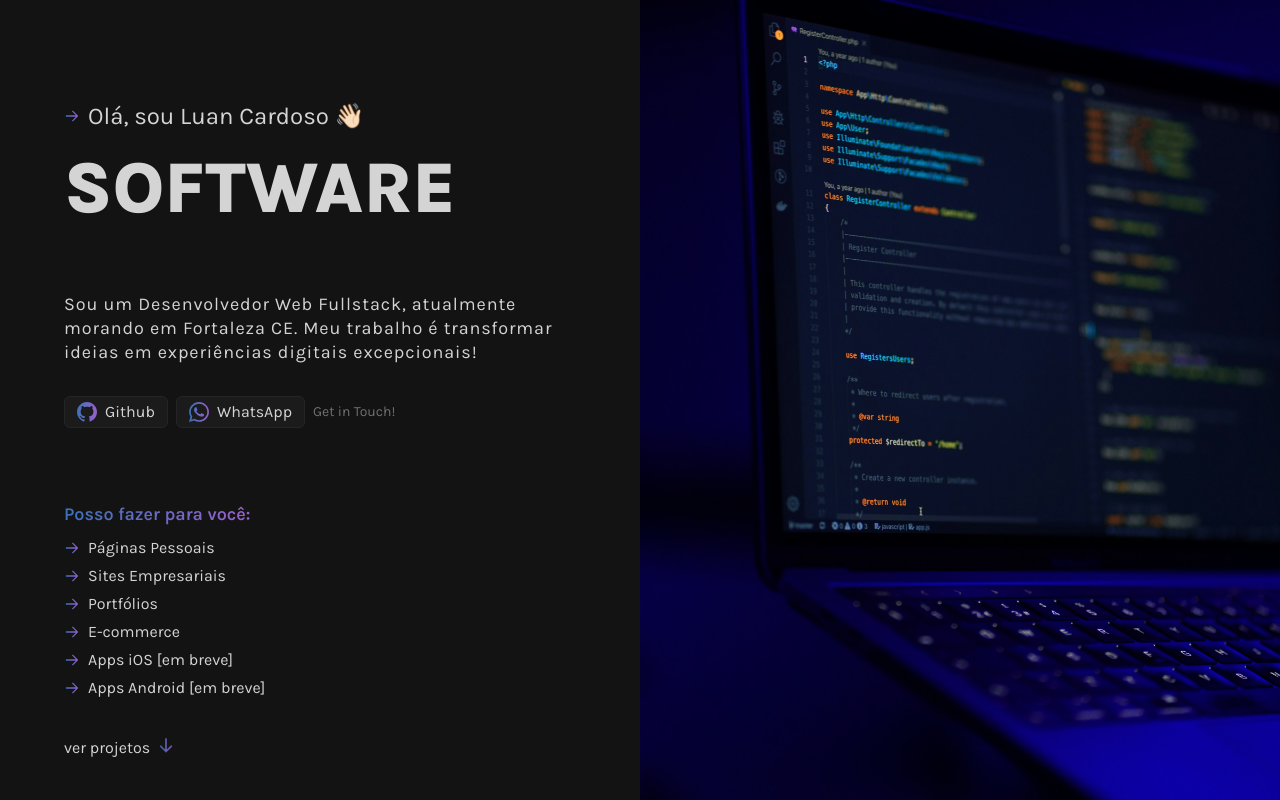
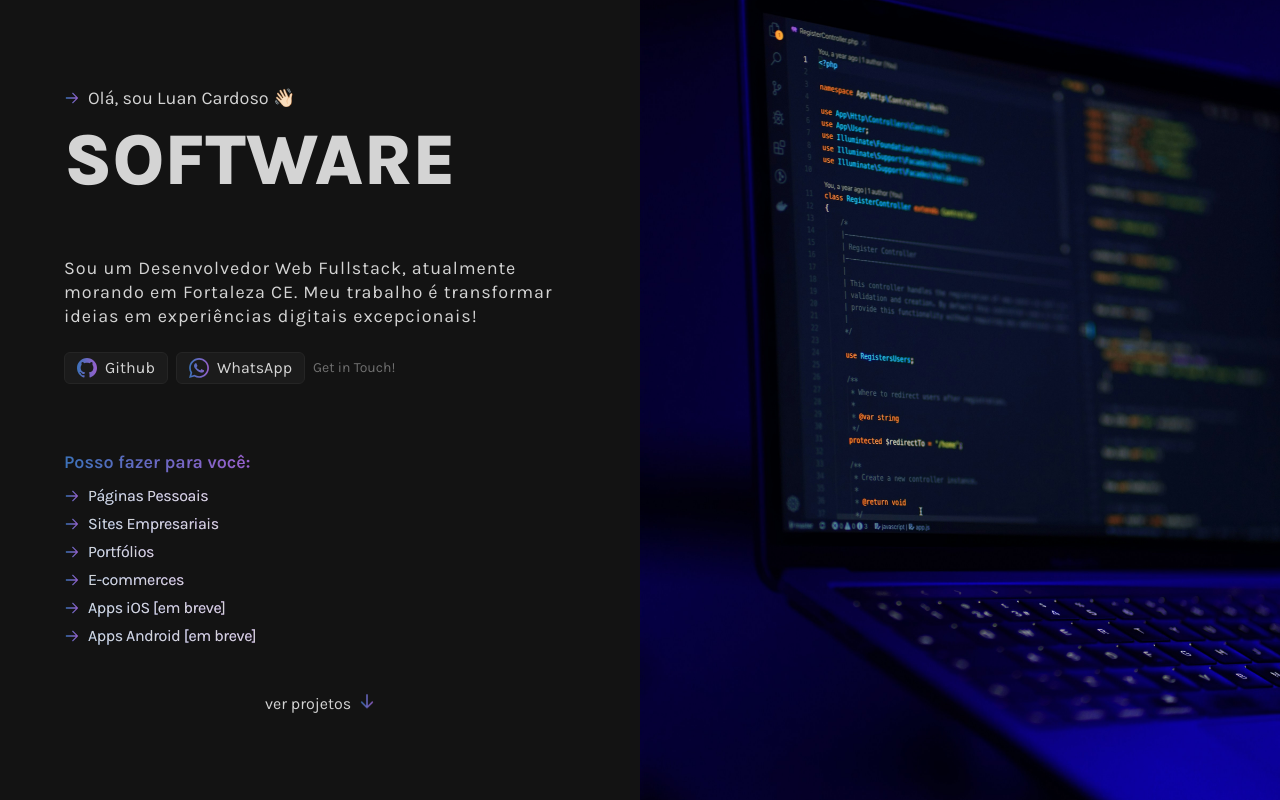
Before and after one commit to luan-cardoso/portfolio-nextjs, a Next.js app: page / in a window 1280 px wide. Built offline with nearby package versions, Linux system fonts and the light colour scheme; no server answers; the database is empty.

Commit message:
proteção de rota admin

```diff
--- a/src/app/actions.js
+++ b/src/app/actions.js
@@ -3,7 +3,21 @@
 import clientPromise from "../../lib/mongodb";
 import { redirect } from "next/navigation";
 
-export async function addProject(formData) {
+export async function addProject(prevState, formData) {
+  // login logic
+  const submittedUser = formData.get("admin_user");
+  const submittedPass = formData.get("admin_pass");
+
+  // compare
+  if (
+    submittedUser !== process.env.ADMIN_USER ||
+    submittedPass !== process.env.ADMIN_PASS
+  ) {
+    return {
+      message: "🚨 Falha na autenticação: Usuário ou senha incorretos.",
+    };
+  }
+
   try {
     const client = await clientPromise;
     const db = client.db("projetos_db"); // name of database
--- a/src/app/page.jsx
+++ b/src/app/page.jsx
@@ -9,29 +9,30 @@ import About from "../components/About";
 import SplitText from "../components/SplitText";
 import "animate.css";
 import Arrow from "../components/icons/Arrow";
+import TextType from "../components/TextType";
 
 export default function HomePage() {
   return (
     <div className="scroll-container ">
-      <section className="scroll-section section-1 grid grid-cols-2 grid-rows-1 relative">
-        <div className="p-16 flex flex-col justify-center">
-          <div className="flex flex-col justify-center gap-8">
-            <div className="flex text-2xl items-center gap-2">
+      <section className="scroll-section section-1 grid grid-cols-2 grid-rows-1 max-sm:grid-cols-1 max-lg:grid-cols-1">
+        <div className="p-16 flex flex-col justify-center max-sm:py-10 max-sm:px-8">
+          <div className="flex flex-col justify-center gap-6 max-sm:gap-4">
+            <div className="flex text-lg items-center gap-2">
               <Arrow />
               <h1>Olá, sou Luan Cardoso &#x1F44B;&#x1F3FB;</h1>
             </div>
-            <h1 className="text-7xl font-extrabold leading-12">
+            <h1 className="text-7xl font-extrabold leading-12 max-sm:text-5xl max-sm:leading-9">
               SOFTWARE <br />
               <SplitText
-                className="font-medium text-5xl text-gradient"
+                className="font-medium text-5xl text-gradient max-sm:hidden"
                 text="Developer."
                 duration={0.8}
               />
-              <span className="font-medium text-5xl text-gradient max-sm:text-4xl hidden max-sm:block w-fit">
+              <span className="font-medium text-5xl text-gradient max-sm:text-4xl hidden max-sm:block">
                 Developer.
               </span>
             </h1>
-            <p className="text-lg leading-6 tracking-wider">
+            <p className="text-lg leading-6 tracking-wider max-sm:text-sm max-sm:leading-5">
               Sou um Desenvolvedor Web Fullstack, atualmente morando em
               Fortaleza CE. Meu trabalho é transformar ideias em experiências
               digitais excepcionais!
@@ -50,63 +51,110 @@ export default function HomePage() {
                     WhatsApp
                   </Badge>
                 </a>
-                <p className="text-sm text-[var(--gray)] max-sm:text-xs">
+                <p className="text-sm text-(--gray) max-sm:text-xs">
                   Get in Touch!
                 </p>
               </div>
             </div>
-            <div className="flex flex-col gap-2 mt-10">
+            <div className="flex flex-col gap-2 mt-10 max-sm:mt-5">
               <p className="text-gradient text-lg font-semibold w-fit">
                 Posso fazer para você:
               </p>
               <div className="flex flex-col gap-1">
                 <div className="flex gap-2 items-center text-nowrap">
                   <Arrow />
-                  Páginas Pessoais
+                  <TextType
+                    className="text-gradient max-sm:hidden"
+                    text={["Páginas Pessoais"]}
+                    typingSpeed={75}
+                    pauseDuration={1500}
+                    showCursor={true}
+                    cursorCharacter="|"
+                  />
+                  <p className="hidden max-sm:block">Páginas Pessoais</p>
                 </div>
                 <div className="flex gap-2 items-center text-nowrap">
                   <Arrow />
-                  Sites Empresariais
+                  <TextType
+                    className="text-gradient max-sm:hidden"
+                    text={["Sites Empresariais"]}
+                    typingSpeed={75}
+                    pauseDuration={1500}
+                    showCursor={true}
+                    cursorCharacter="|"
+                  />
+                  <p className="hidden max-sm:block">Sites Empresariais</p>
                 </div>
                 <div className="flex gap-2 items-center text-nowrap">
                   <Arrow />
-                  Portfólios
+                  <TextType
+                    className="text-gradient max-sm:hidden"
+                    text={["Portfólios"]}
+                    typingSpeed={75}
+                    pauseDuration={1500}
+                    showCursor={true}
+                    cursorCharacter="|"
+                  />
+                  <p className="hidden max-sm:block">Portfólios</p>
                 </div>
                 <div className="flex gap-2 items-center text-nowrap">
                   <Arrow />
-                  E-commerce
+                  <TextType
+                    className="text-gradient max-sm:hidden"
+                    text={["E-commerces"]}
+                    typingSpeed={75}
+                    pauseDuration={1500}
+                    showCursor={true}
+                    cursorCharacter="|"
+                  />
+                  <p className="hidden max-sm:block">E-commerces</p>
                 </div>
                 <div className="flex gap-2 items-center text-nowrap">
                   <Arrow />
-                  Apps iOS [em breve]
+                  <TextType
+                    className="text-gradient max-sm:hidden"
+                    text={["Apps iOS [em breve]"]}
+                    typingSpeed={75}
+                    pauseDuration={1500}
+                    showCursor={true}
+                    cursorCharacter="|"
+                  />
+                  <p className="hidden max-sm:block">Apps iOS [em breve]</p>
                 </div>
                 <div className="flex gap-2 items-center text-nowrap">
                   <Arrow />
-                  Apps Android [em breve]
+                  <TextType
+                    className="text-gradient max-sm:hidden"
+                    text={["Apps Android [em breve]"]}
+                    typingSpeed={75}
+                    pauseDuration={1500}
+                    showCursor={true}
+                    cursorCharacter="|"
+                  />
+                  <p className="hidden max-sm:block">Apps Android [em breve]</p>
+                </div>
+                <div className="mt-10 flex gap-2 justify-center items-center max-sm:mt-5">
+                  <p>ver projetos</p>
+                  <ArrowDown />
                 </div>
               </div>
             </div>
           </div>
         </div>
-        <div className="relative">
+        <div className="relative max-sm:hidden max-lg:hidden">
           <Image
             src="/desktop.jpg"
             alt="desktop image"
             fill="true"
             className="object-cover object-center"
           />
-
-        </div>
-        <div className="flex gap-2 justify-center items-center absolute bottom-10 left-16">
-            <p>ver projetos</p>
-            <ArrowDown />
         </div>
       </section>
 
-      <section className="scroll-section section-2 py-10 max-w-7xl mx-auto px-10 max-sm:px-5">
+      <section className="scroll-section section-2 py-10 max-w-7xl mx-auto px-10 max-sm:px-8">
         <Projects />
       </section>
-      <section className="scroll-section section-3 pt-10 max-w-7xl mx-auto px-10 max-sm:px-5">
+      <section className="scroll-section section-3 pt-10 max-w-7xl mx-auto px-10 max-sm:px-8">
         <About />
       </section>
     </div>
--- a/src/components/TextType.jsx
+++ b/src/components/TextType.jsx
@@ -51,7 +51,7 @@ const TextType = ({
   }, [variableSpeed, typingSpeed]);
 
   const getCurrentTextColor = () => {
-    if (textColors.length === 0) return "#ffffff";
+    if (textColors.length === 0) return "#d4d4d4";
     return textColors[currentTextIndex % textColors.length];
   };
 
--- a/src/components/icons/ArrowDown.jsx
+++ b/src/components/icons/ArrowDown.jsx
@@ -16,7 +16,7 @@ export default function ArrowDown() {
           x2="100%"
           y2="0%"
         >
-         <stop offset="0%" stopColor="#3c72b9" />
+          <stop offset="0%" stopColor="#3c72b9" />
           <stop offset="100%" stopColor="#9860cc" />
         </linearGradient>
       </defs>
--- a/src/components/icons/WhatsApp.jsx
+++ b/src/components/icons/WhatsApp.jsx
@@ -15,7 +15,7 @@ export default function WhatsApp() {
           x2="100%"
           y2="0%"
         >
-         <stop offset="0%" stopColor="#3c72b9" />
+          <stop offset="0%" stopColor="#3c72b9" />
           <stop offset="100%" stopColor="#9860cc" />
         </linearGradient>
       </defs>
```
Also changed, not shown: src/app/add/page.jsx (+100 -16 lines), 1 other file (tests, documents, lock files or other folders).
